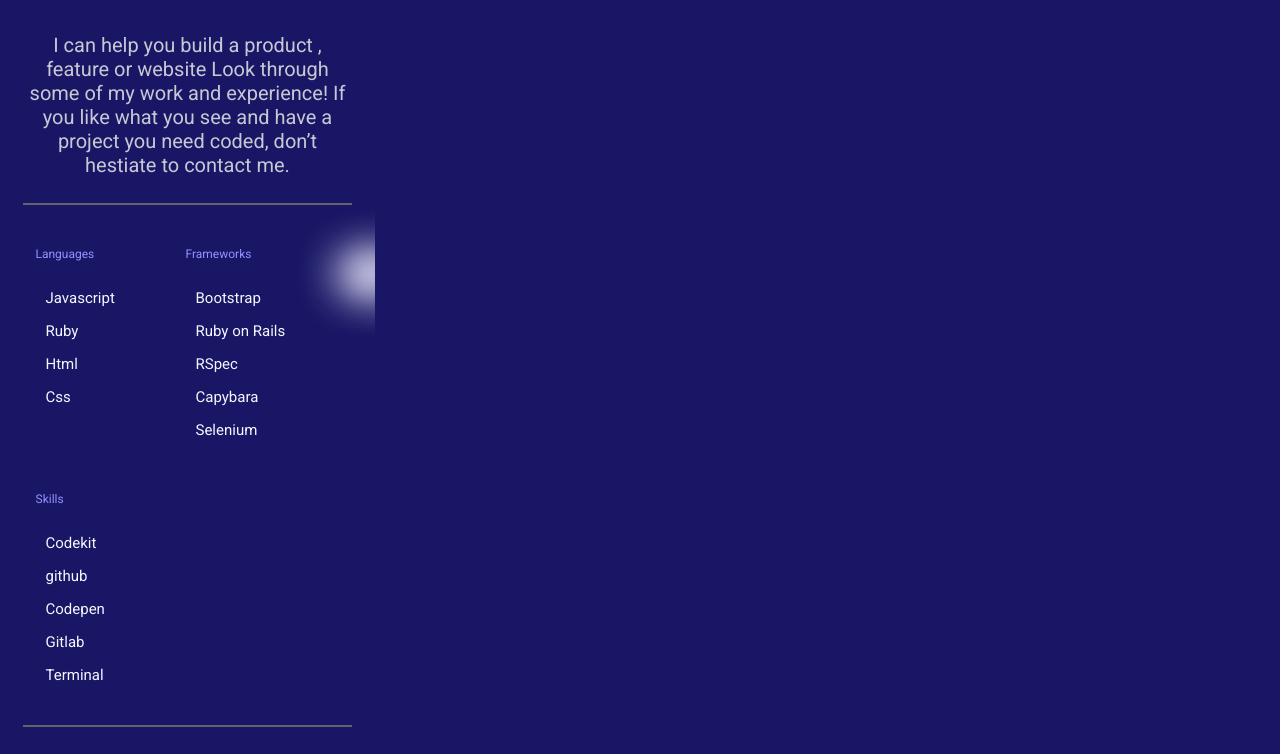
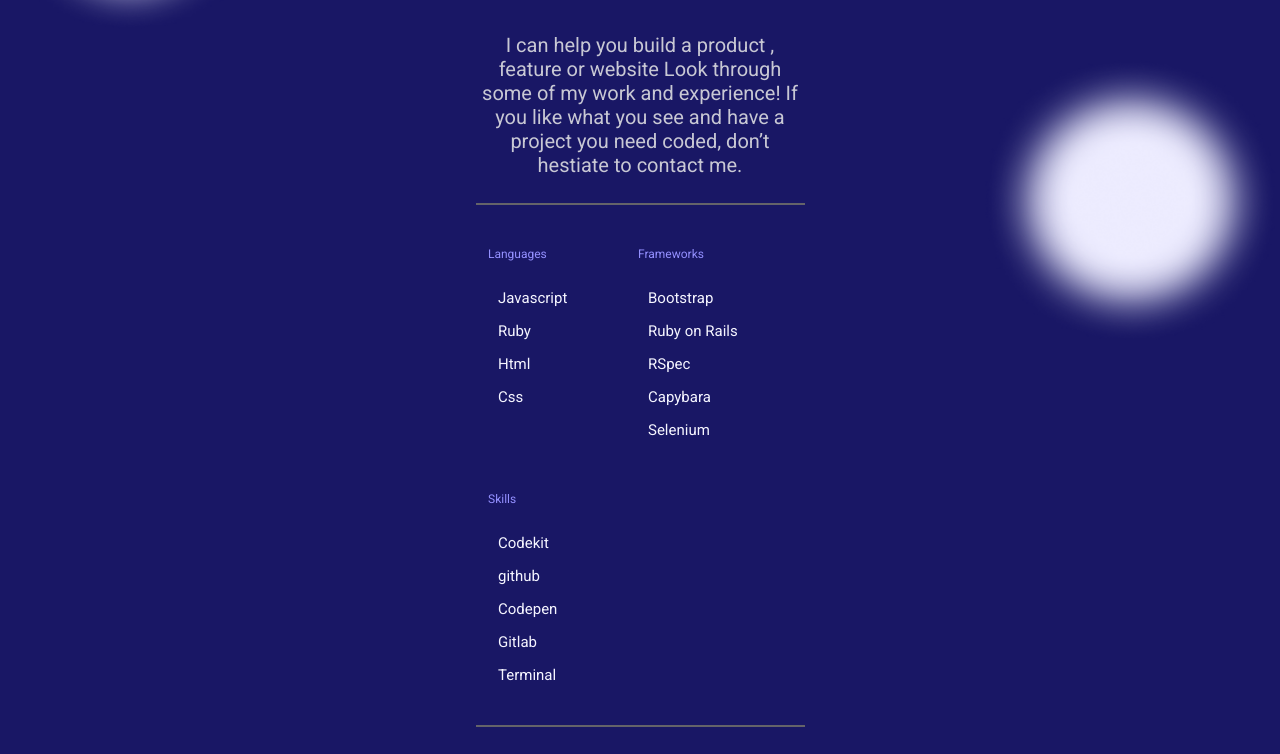
Before and after one commit to sushen/Soma-portfolio, a website: page Index.html in a window 1280 px wide. Shown: the part 310-1064 px from the top of the page. Drawn offline with Linux system fonts and the light colour scheme.

Commit message:
Add css to set the containers of the head line section

```diff
--- a/stylesheet.css
+++ b/stylesheet.css
@@ -477,6 +477,38 @@ hr {
     font-size: 20px;
   }
 
+  .logoo {
+    width: 85px;
+    height: 30px;
+  }
+
+  .menuimg {
+    margin-right: 5px;
+  }
+
+  .header-section {
+    display: flex;
+    flex-direction: column;
+    flex-wrap: wrap;
+    align-items: center;
+    width: 100%;
+    min-height: 650px;
+    background-image: url("image/bg-two-circles-header-bgimg.png");
+    background-repeat: no-repeat;
+    background-size: 100% 563px;
+  }
+
+  .header-inner-cont {
+    display: flex;
+    flex-direction: column;
+    flex-wrap: wrap;
+    align-items: center;
+    width: 80%;
+    min-height: 650px;
+    margin: auto;
+    margin-bottom: 200px;
+  }
+
   .menu-icons {
     display: none;
   }
```
